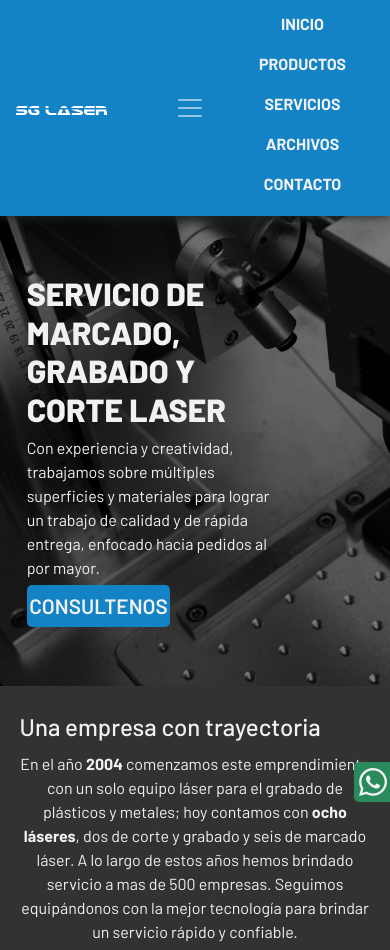
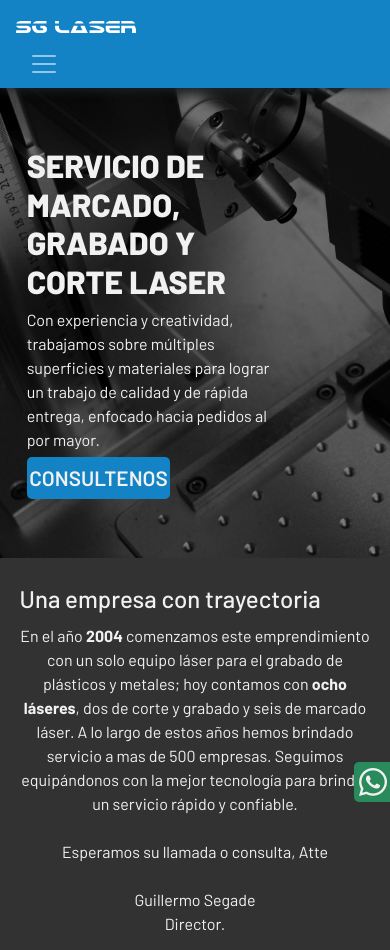
Before and after one commit to manueljseg/SG-LASER, a website: page index.html in a window 390 px wide. Shown: the top 950 px of the page. Drawn offline with nearby package versions, Linux system fonts and the light colour scheme.

Commit message:
Header updated: solved list posititon, burger menu being open by default.

```diff
--- a/index.html
+++ b/index.html
@@ -34,7 +34,7 @@
 </head>
 <body>
     <!-- HEADER -->
-	<header class="header navbar navbar-expand-lg">
+    <header class="header navbar navbar-expand-lg">
 		<a class="navbar-brand" href="index.html">
 			<img class="header__logo" src="images/logo_sglaser_blanco.svg" alt="logo SG-LASER">
 		</a>
@@ -42,8 +42,8 @@
 			<span class="navbar-toggler-icon"></span>
 		</button>
         <!-- Nav -->
-		<nav class="ulcollapse navbar-collapse" id="navbarSupportedContent">
-			<ul class="header__list navbar-nav me-auto mb-2 mb-lg-0 justify-content-start">
+		<nav class="collapse navbar-collapse justify-content-end" id="navbarSupportedContent">
+			<ul class="header__list navbar-nav mb-2 mb-lg-0">
 				<li class="header__item nav-item">
 					<a class="header__link nav-link" href="index.html">INICIO</a>
 				</li>
--- a/scss/components/_header.scss
+++ b/scss/components/_header.scss
@@ -12,22 +12,21 @@
     box-shadow: 0px 1px 10px;
 
     &__logo{
-        width: 70%;
+        width: 80%;
     }
 
     &__item{
         list-style-type: none;
-        margin-left: 4%;
         font-weight: 700;
         font-size: 120%;
         position: relative;
         text-align: center;
-        padding: 0% 0% 0% 4%;
     }
 
     &__link{
         color: $color-blanco;
         text-decoration: none;
+        text-align: right;
 
         &:hover{
             color: $color-celeste;
@@ -36,3 +35,33 @@
         }
     }
 }
+
+@media screen and (max-width: 480px) {
+
+    /* HEADER */
+
+    .header{
+        /*
+        justify-content: space-around;
+        flex-flow: row wrap;
+        */
+
+        &__logo{
+            width: 40%;
+        }
+
+        &__list {
+
+            li{
+            font-size: 100%;
+            }
+
+            a{
+                :active{
+                color: $color-celeste;
+                background-color: $color-blanco;
+                }
+            }
+        }
+    }
+}
--- a/scss/main.scss
+++ b/scss/main.scss
@@ -47,7 +47,7 @@ iframe{
     margin-left: auto;
     margin-right: auto;
     margin-bottom: 4%;
-    display: block
+    display: block;
 }
 
 .bloqueBlanco{
@@ -92,31 +92,6 @@ iframe{
 /* MEDIA QUERY - CELULAR */
 
 @media screen and (max-width: 480px) {
-
-    /* HEADER */
-
-    .header{
-        justify-content: space-around;
-        flex-wrap: nowrap;
-
-        &__logo__img{
-            width: 40%;
-        }
-
-        &__list {
-
-            li{
-            font-size: 100%;
-            }
-
-            a{
-                :active{
-                color: $color-celeste;
-                background-color: $color-blanco;
-                }
-            }
-        }
-    }
 
     /* GENERAL */
 
```
Also changed, not shown: archivos.html (+3 -3 lines), contacto.html (+3 -3 lines), productos.html (+3 -3 lines), servicios.html (+3 -3 lines), css/main.css.
